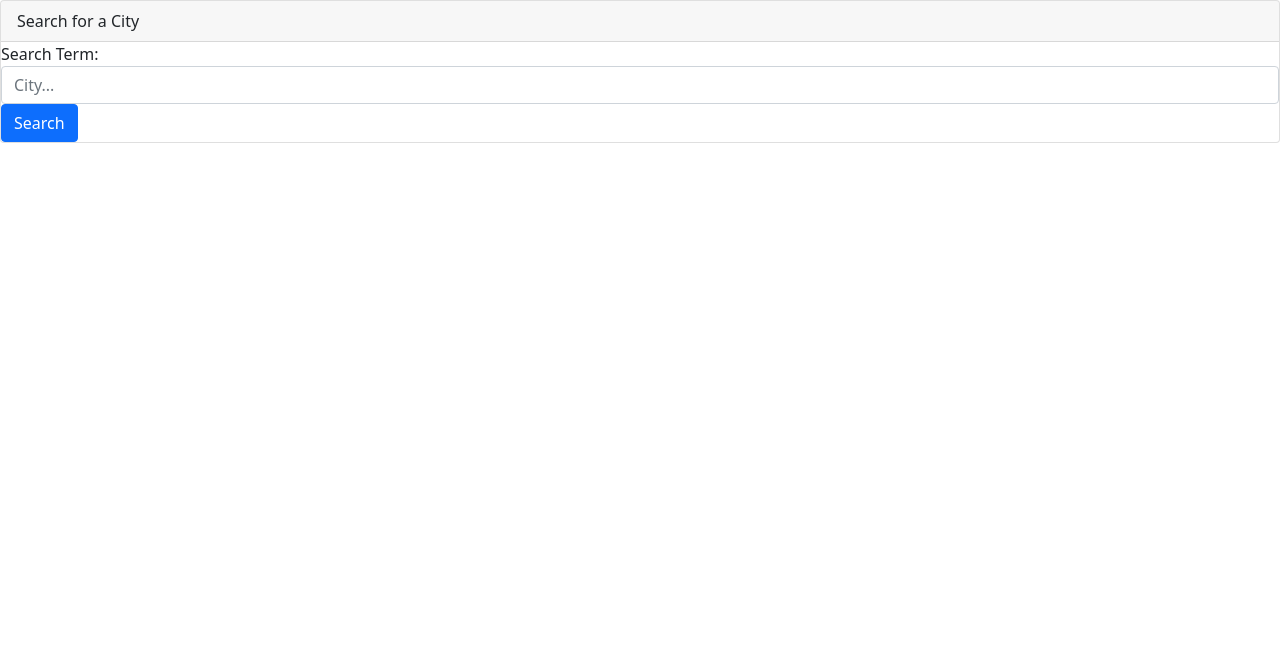
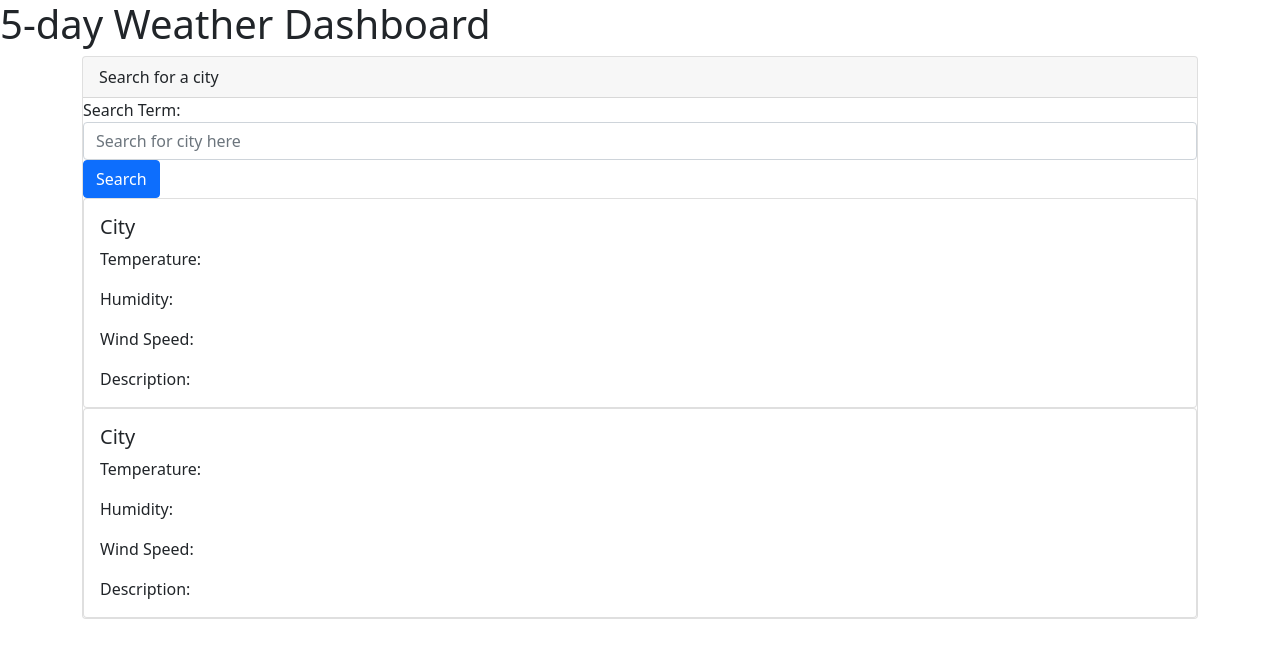
Before and after one commit to Elias-Calagiu/Weather-Dashboard, a plain HTML site: page index.html in a window 1280 px wide. Drawn offline with nearby package versions, Linux system fonts and the light colour scheme.

Commit message:
added card for first city and script to append info to card

```diff
--- a/index.html
+++ b/index.html
@@ -5,23 +5,64 @@
   <meta charset="utf-8">
   <title>Weather Dashboard</title>
 </head>
-<link href="https://cdn.jsdelivr.net/npm/bootstrap@5.0.0-beta1/dist/css/bootstrap.min.css" rel="stylesheet" integrity="sha384-giJF6kkoqNQ00vy+HMDP7azOuL0xtbfIcaT9wjKHr8RbDVddVHyTfAAsrekwKmP1" crossorigin="anonymous">
+<link href="https://cdn.jsdelivr.net/npm/bootstrap@5.0.0-beta1/dist/css/bootstrap.min.css" rel="stylesheet"
+  integrity="sha384-giJF6kkoqNQ00vy+HMDP7azOuL0xtbfIcaT9wjKHr8RbDVddVHyTfAAsrekwKmP1" crossorigin="anonymous">
+
 <body>
   <script src="https://cdnjs.cloudflare.com/ajax/libs/jquery/3.2.1/jquery.min.js"></script>
 
-
-
+<h1>5-day Weather Dashboard</h1>
+  <div class="container">
     <div class="card">
     <div class="card-header">
-      Search for a City
+      Search for a city
     </div>
 
     <form class="form">
       <div class="form-group">
         <label for="exampleFormControlInput1">Search Term:</label>
-          <input type="search" class="form-control" id="search" placeholder="City...">
-          <button id="searchBtn" class="btn btn-primary" type="button" id="button-addon2">Search<i class="far fa-search"></i></button>
+        <input type="search" class="form-control" id="search" placeholder="Search for city here">
+        <button id="searchBtn" class="btn btn-primary" type="button" id="button-addon2">Search<i
+            class="far fa-search"></i></button>
       </div>
+      <div class="col-lg-12">
+        <!-- <div class="container"> -->
+        <div class="row">
+            <div class="col-lg-12">
+                <div class="card" id="today">
+                    <div class="card-body">
+                        <h5 class="card-title" id="city">City</h5>
+                        <div id="image"></div>
+                        <p class="card-text" id="tempF">Temperature:</p>
+                        <p class="card-text" id="humidity">Humidity:</p>
+                        <p class="card-text" id="wind">Wind Speed:</p>
+                        <p class="card-text" id="description">Description:</p>
+                    </div>
+                </div>
+            </div>
+        </div>
+      <div class="col-lg-12">
+        <!-- <div class="container"> -->
+        <div class="row">
+            <div class="col-lg-12">
+                <div class="card" id="today">
+                    <div class="card-body">
+                        <h5 class="card-title" id="city2">City</h5>
+                        <div id="image"></div>
+                        <p class="card-text" id="tempF2">Temperature:</p>
+                        <p class="card-text" id="humidity2">Humidity:</p>
+                        <p class="card-text" id="wind2">Wind Speed:</p>
+                        <p class="card-text" id="description2">Description:</p>
+                    </div>
+                </div>
+            </div>
+        </div>
+
+    </form>
+  </div>
+
+
+
     <script src="script.js"></script>
 </body>
 
--- a/script.js
+++ b/script.js
@@ -28,7 +28,15 @@ $("#searchBtn").click(function(){
           // preventDefault();
       // console.log(queryURL);
       console.log(response)
-    // console.log(city)
+      $("#city").html("<h3>" + response.name + " Weather Details</h3>");
+      $("#wind").text("Wind Speed: " + response.wind.speed);
+      $("#humidity").text("Humidity: " + response.main.humidity);
+      $("#description").text("Description: " + response.weather[0].description);
+      var tempF = (response.main.temp - 273.15) * 1.80 + 32;
+
+        // add temp content to html
+        $("#tempF").text("Temperature (F) " + tempF.toFixed(2));
+
 });
 });
 // We then created an AJAX call
--- a/style.css
+++ b/style.css
@@ -1,3 +1,3 @@
-.body{
-
+.form{
+    margin-left: 0%;
 }
```
Lines whose indentation alone changed are shown as unchanged.
